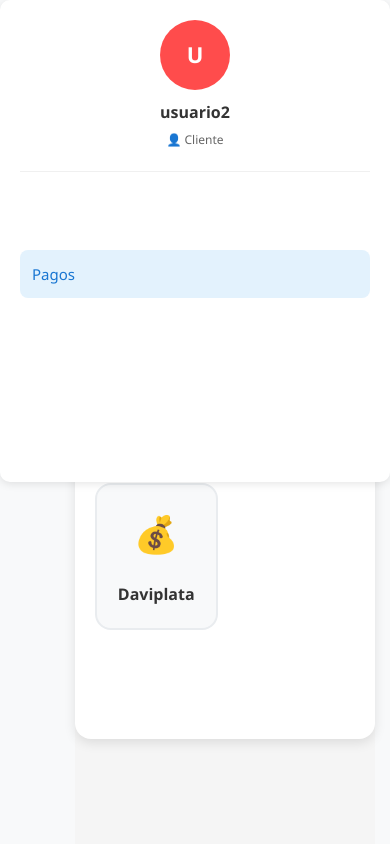
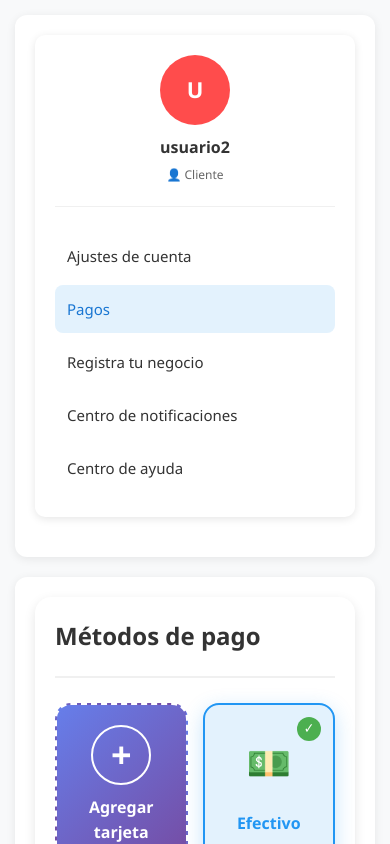
Before and after one commit to Marian0v0/RAPPI-PC-7, a React (Vite) app in the folder frontend/: page /payments in a window 390 px wide. Built offline with nearby package versions, Linux system fonts and the light colour scheme; no server answers.

Commit message:
Update
Actualizacion estilos

```diff
--- a/frontend/src/components/PerfilMenu/Layout.css
+++ b/frontend/src/components/PerfilMenu/Layout.css
@@ -1,65 +1,70 @@
 /* Layout.css - Estilos específicos para páginas con Sidebar */
 
 /* Layout principal con Sidebar */
-
-body {
+.profile-layout-app {
   font-family: 'Segoe UI', Tahoma, Geneva, Verdana, sans-serif;
   background-color: #f8f9fa;
   color: #333;
   line-height: 1.6;
-    display: flex;
-    flex-direction: column;
+  min-height: 100vh;
   width: 100%;
-    height: 100%;
-  }
-  .app {
-    display: flex;
-    min-height: 100vh;
-    background-color: #f8f9fa;
 }
 
-  .main-layout {
+.profile-main-layout {
   display: flex;
   gap: 30px;
   padding: 30px;
   max-width: 1400px;
   margin: 0 auto;
   width: 100%;
-    flex: 1;
+  min-height: calc(100vh - 60px); /* Resta el padding vertical */
 }
 
-  /* Sidebar fijo a la izquierda */
-  .sidebar-container {
-    width: 280px;
+/* Contenedor de la barra lateral */
+.profile-sidebar-container {
+  width: 300px;
   flex-shrink: 0;
+  background-color: white;
+  border-radius: 12px;
+  box-shadow: 0 2px 10px rgba(0, 0, 0, 0.08);
+  padding: 20px;
+  height: fit-content;
 }
 
 /* Contenido principal que ocupa el resto del espacio */
-  .main-content {
+.profile-main-content {
   flex: 1;
   min-width: 0; /* Permite que se reduzca correctamente */
+  background-color: white;
+  border-radius: 12px;
+  box-shadow: 0 2px 10px rgba(0, 0, 0, 0.08);
+  padding: 30px;
 }
 
 /* 📱 Responsive para Layout */
 @media (max-width: 1024px) {
-    .main-layout {
+  .profile-main-layout {
     gap: 20px;
     padding: 20px;
   }
 
-    .sidebar-container {
+  .profile-sidebar-container {
     width: 250px;
   }
 }
 
 @media (max-width: 768px) {
-    .main-layout {
+  .profile-main-layout {
     flex-direction: column;
     gap: 20px;
     padding: 15px;
   }
 
-    .sidebar-container {
+  .profile-sidebar-container {
     width: 100%;
   }
+
+  .profile-main-content {
+    padding: 20px;
   }
+}
--- a/frontend/src/components/PerfilMenu/Layout.jsx
+++ b/frontend/src/components/PerfilMenu/Layout.jsx
@@ -4,12 +4,12 @@
 
 function Layout({ children }) {
   return (
-    <div className="app">
-      <div className="main-layout">
-        <div className="sidebar-container">
+    <div className="profile-layout-app">
+      <div className="profile-main-layout">
+        <div className="profile-sidebar-container">
           <Sidebar />
         </div>
-        <div className="main-content">
+        <div className="profile-main-content">
           {children}
         </div>
       </div>
--- a/frontend/src/components/PerfilMenu/Sidebar.css
+++ b/frontend/src/components/PerfilMenu/Sidebar.css
@@ -1,4 +1,4 @@
-.sidebar {
+.sidebar_menu {
   background: #fff;
   padding: 20px;
   border-radius: 10px;
@@ -8,14 +8,14 @@
   height: fit-content; /* 🔹 Agregado para que no ocupe toda la altura */
 }
 
-.profile {
+.profile_name_user {
   text-align: center;
   margin-bottom: 25px;
   padding-bottom: 20px;
   border-bottom: 1px solid #f0f0f0; /* 🔹 Línea separadora */
 }
 
-.profile h3 {
+.profile_name_user h3 {
   margin: 10px 0 0 0;
   font-size: 16px;
   color: #333;
@@ -35,14 +35,14 @@
   align-items: center;
 }
 
-.menu {
+.menu_perfil {
   list-style: none;
   padding: 0;
   margin: 0;
   font-size: 15px;
 }
 
-.menu li {
+.menu_perfil li {
   padding: 12px;
   cursor: pointer;
   border-radius: 8px;
@@ -53,16 +53,16 @@
   margin-bottom: 5px; /* 🔹 Espacio entre items */
 }
 
-.menu li:hover {
+.menu_perfil li:hover {
   background: #f8f9fa;
 }
 
-.menu li.active {
+.menu_perfil li.active {
   background: #e3f2fd; /* 🔹 Color para item activo */
   color: #1976d2;
 }
 
-.menu li a {
+.menu_perfil li a {
   text-decoration: none;
   color: inherit;
   display: flex;
@@ -73,7 +73,7 @@
 
 /* 📱 Responsive */
 @media (max-width: 768px) {
-  .sidebar {
+  .sidebar_menu {
     width: 100%;
     max-width: none;
     margin-bottom: 20px;
--- a/frontend/src/components/PerfilMenu/Sidebar.jsx
+++ b/frontend/src/components/PerfilMenu/Sidebar.jsx
@@ -104,8 +104,8 @@
   };
 
   return (
-    <aside className="sidebar">
-      <div className="profile">
+    <aside className="sidebar_menu">
+      <div className="profile_name_user">
         <div className="avatar">{getAvatarInitial()}</div>
         <h3>{isLoading ? "Cargando..." : userName}</h3>
         <small style={{ color: '#666', fontSize: '12px', marginTop: '5px' }}>
@@ -114,7 +114,7 @@
       </div>
 
       <nav>
-        <ul className="menu">
+        <ul className="menu_perfil">
           {/* Navegación según tipo de usuario */}
           {userType === "cliente" && (
             <>
```
Lines whose indentation alone changed are shown as unchanged.
